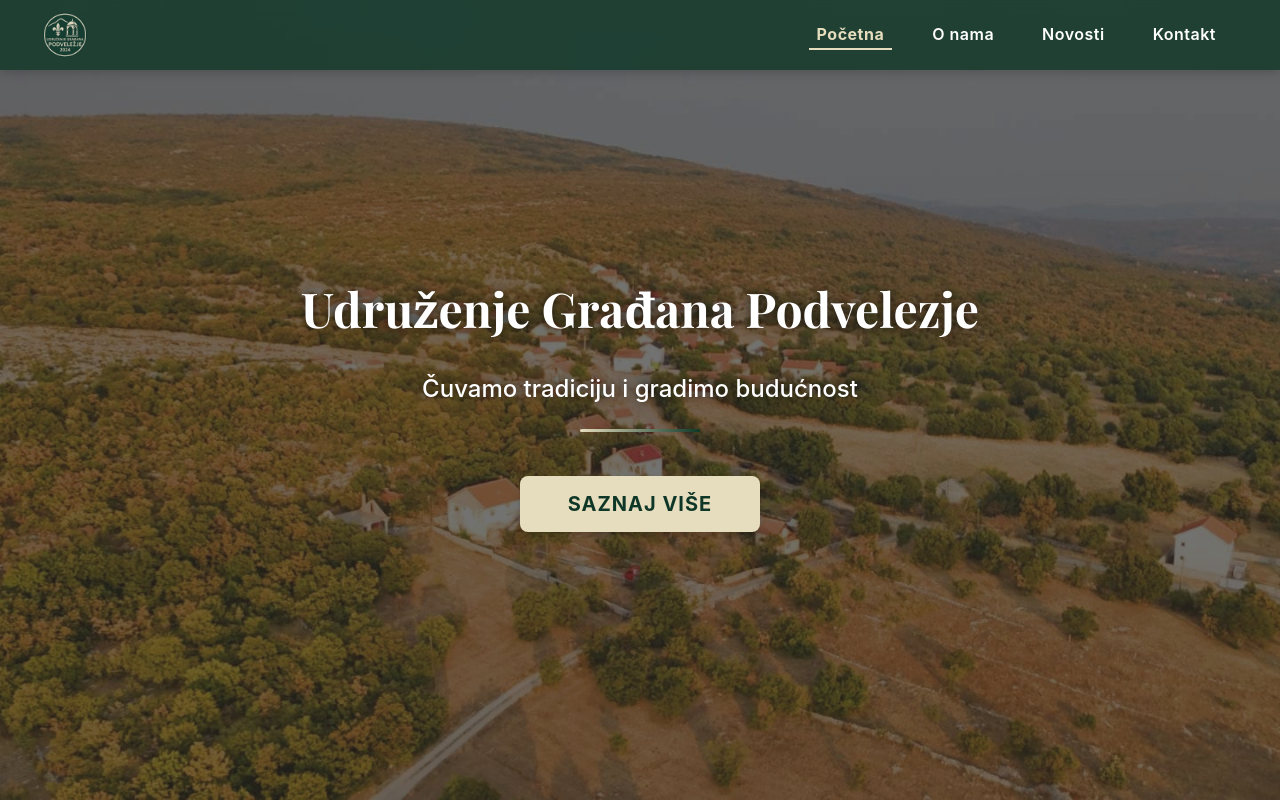
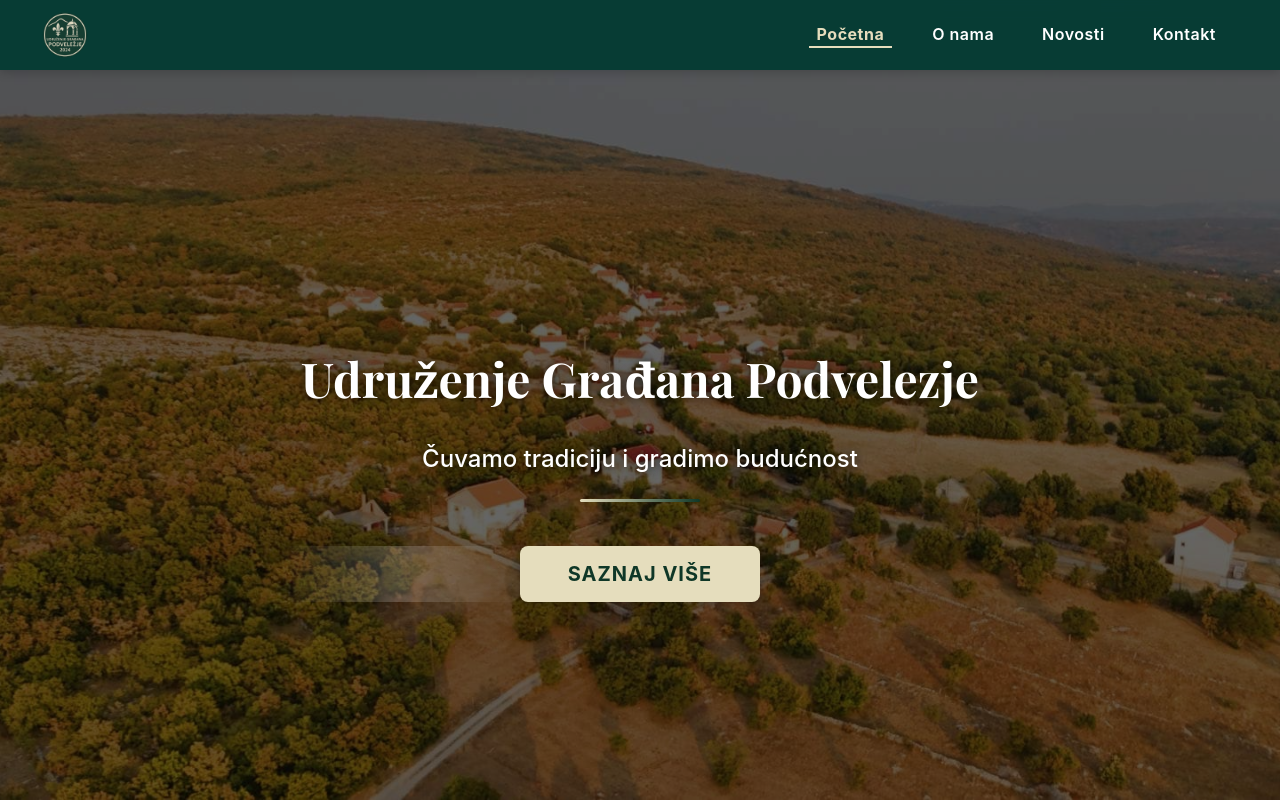
Before and after one commit to ugpodvelezje/ug-podvelezje, an Angular app: page / in a window 1280 px wide. Shown: the top 802 px of the page. Built offline with nearby package versions, Linux system fonts and the light colour scheme.

Commit message:
Enhance hero component with fade transition and preload next image functionality; update navbar for improved active state handling and section visibility detection.

```diff
--- a/src/app/components/hero/hero.component.html
+++ b/src/app/components/hero/hero.component.html
@@ -1,7 +1,8 @@
 <section class="hero">
   <div class="hero__background"
        [ngClass]="{'hero__background--fading': isFading()}"
-       [style.backgroundImage]="'url(' + currentImage().url + ')'">
+       [style.backgroundImage]="'url(' + currentImage().url + ')'"
+       [style.--next-image]="nextImage() ? 'url(' + nextImage()?.url + ')' : 'none'">
   </div>
 
   <div class="hero__content">
--- a/src/app/components/hero/hero.component.scss
+++ b/src/app/components/hero/hero.component.scss
@@ -2,13 +2,12 @@
 
 .hero {
   position: relative;
-  width: 100vw;
+  width: 100%;
   height: 100vh;
   overflow: hidden;
   margin: 0;
   padding: 0;
-  left: 0;
-  top: 0;
+  z-index: 0;
 
   // Background with image
   &__background {
@@ -19,8 +18,10 @@
     height: 100%;
     background-size: cover;
     background-position: center;
-    transition: opacity abstracts.$transition-slow;
+    transition: opacity 0.8s ease-in-out;
     z-index: 1;
+    margin: 0;
+    padding: 0;
 
     // Dark overlay over image
     &::after {
@@ -34,9 +35,27 @@
       z-index: 2;
     }
 
-    // Fading animation
+    // Create a second background element for fade transition
+    &::before {
+      content: '';
+      position: absolute;
+      top: 0;
+      left: 0;
+      width: 100%;
+      height: 100%;
+      background-size: cover;
+      background-position: center;
+      background-image: var(--next-image);
+      opacity: 0;
+      transition: opacity 0.8s ease-in-out;
+      z-index: 1;
+    }
+
+    // Fade transition
     &--fading {
-      opacity: 0;
+      &::before {
+        opacity: 1;
+      }
     }
   }
 
@@ -51,6 +70,7 @@
     justify-content: center;
     align-items: center;
     padding: 0;
+    margin-top: 70px; // Offset for navbar
   }
 
   &__content-wrapper {
@@ -161,10 +181,30 @@
     letter-spacing: 1px;
     box-shadow: 0 4px 6px rgba(0, 0, 0, 0.1), 0 1px 3px rgba(0, 0, 0, 0.1);
     font-size: abstracts.$font-size-md;
+    text-decoration: none;
+    transition: all 0.3s ease;
+    position: relative;
+    overflow: hidden;
+
+    &::before {
+      content: '';
+      position: absolute;
+      top: 0;
+      left: -100%;
+      width: 100%;
+      height: 100%;
+      background: linear-gradient(90deg, transparent, rgba(255, 255, 255, 0.2), transparent);
+      transition: all 0.4s ease;
+    }
 
     &:hover {
       transform: translateY(-2px);
       box-shadow: 0 7px 14px rgba(0, 0, 0, 0.1), 0 3px 6px rgba(0, 0, 0, 0.1);
+      background-color: #043c33; /* Green color on hover */
+
+      &::before {
+        left: 100%;
+      }
     }
 
     &.bounce {
--- a/src/app/components/hero/hero.component.ts
+++ b/src/app/components/hero/hero.component.ts
@@ -22,10 +22,11 @@ export class HeroComponent implements OnInit, OnDestroy {
 
   // Configure slideshow settings
   readonly slideshowDelay = 5000; // 5 seconds
-  readonly fadeTransitionTime = 500; // 0.5 seconds
+  readonly slideTransitionTime = 800; // 0.8 seconds
 
   // For managing animation states
   isFading = signal<boolean>(false);
+  nextImage = signal<HeroImage | null>(null); // Store the next image to preload
 
   constructor(@Inject(PLATFORM_ID) platformId: Object) {
     this.isBrowser = isPlatformBrowser(platformId);
@@ -59,18 +60,40 @@ export class HeroComponent implements OnInit, OnDestroy {
   private startSlideshow(): void {
     if (!this.isBrowser) return;
 
+    // Pre-calculate next image for smoother transitions
+    const preloadNextImage = () => {
+      // Get the next image that will be shown
+      const currentIndex = this.slideshowService.activeIndex();
+      const images = this.slideshowService.images();
+      const nextIndex = (currentIndex + 1) % images.length;
+      this.nextImage.set(images[nextIndex]);
+
+      // Preload the image
+      if (this.isBrowser && this.nextImage()) {
+        const img = new Image();
+        img.src = this.nextImage()!.url;
+      }
+    };
+
+    // Initial preload of the next image
+    preloadNextImage();
+
     this.slideshowInterval = window.setInterval(() => {
+      // Preload the next image before starting transition
+      preloadNextImage();
+
+      // Start slide transition
       this.isFading.set(true);
 
-      // Wait for fadeout animation
+      // Wait for slide-out animation to complete
       setTimeout(() => {
         // Advance to next image
         this.slideshowService.nextImage();
         this.currentImage.set(this.slideshowService.getCurrentImage());
 
-        // Reset fade state
+        // Reset slide state
         this.isFading.set(false);
-      }, this.fadeTransitionTime);
+      }, this.slideTransitionTime);
     }, this.slideshowDelay);
   }
 
--- a/src/app/components/navbar/navbar.component.html
+++ b/src/app/components/navbar/navbar.component.html
@@ -9,22 +9,36 @@
     <nav class="navbar__nav">
       <ul class="navbar__nav-list">
         <li class="navbar__nav-item">
-          <a routerLink="/" routerLinkActive="navbar__nav-link--active" [routerLinkActiveOptions]="{exact: true}" class="navbar__nav-link" (click)="closeMobileMenu()">
+          <a routerLink="/"
+             routerLinkActive="navbar__nav-link--active"
+             [routerLinkActiveOptions]="{exact: true}"
+             class="navbar__nav-link"
+             (click)="closeMobileMenu()">
             Početna
           </a>
         </li>
         <li class="navbar__nav-item">
-          <a routerLink="/" fragment="about" class="navbar__nav-link" (click)="navigateToAbout()">
+          <a routerLink="/"
+             fragment="about"
+             [class.navbar__nav-link--active]="isAboutActive()"
+             class="navbar__nav-link"
+             (click)="navigateToAbout()">
             O nama
           </a>
         </li>
         <li class="navbar__nav-item">
-          <a routerLink="/news" routerLinkActive="navbar__nav-link--active" class="navbar__nav-link" (click)="closeMobileMenu()">
+          <a routerLink="/news"
+             routerLinkActive="navbar__nav-link--active"
+             class="navbar__nav-link"
+             (click)="closeMobileMenu()">
             Novosti
           </a>
         </li>
         <li class="navbar__nav-item">
-          <a routerLink="/contact" routerLinkActive="navbar__nav-link--active" class="navbar__nav-link" (click)="closeMobileMenu()">
+          <a routerLink="/contact"
+             routerLinkActive="navbar__nav-link--active"
+             class="navbar__nav-link"
+             (click)="closeMobileMenu()">
             Kontakt
           </a>
         </li>
--- a/src/app/components/navbar/navbar.component.scss
+++ b/src/app/components/navbar/navbar.component.scss
@@ -11,7 +11,7 @@
   transition: all abstracts.$transition-medium;
 
   // Default state - consistent background across all pages
-  background-color: rgba(abstracts.$primary-color, 0.8);
+  background-color: rgba(4, 60, 51, 0.95); // #043c33 with slight transparency
   backdrop-filter: blur(8px);
   box-shadow: 0 2px 10px rgba(0, 0, 0, 0.2);
 
@@ -65,6 +65,9 @@
 
   &__nav-list {
     @include abstracts.flex(row, flex-end, center);
+    list-style-type: none;
+    padding: 0;
+    margin: 0;
 
     // Stack vertically on mobile
     .navbar--mobile-open & {
@@ -75,6 +78,7 @@
 
   &__nav-item {
     margin: 0 abstracts.$spacing-md;
+    display: inline-block;
 
     // Add spacing on mobile
     .navbar--mobile-open & {
@@ -88,40 +92,34 @@
     font-weight: 600;
     padding: abstracts.$spacing-xs abstracts.$spacing-sm;
     position: relative;
-    transition: color abstracts.$transition-medium;
+    transition: all abstracts.$transition-medium;
     letter-spacing: 0.5px;
-
-    // Hover effect
-    &::after {
-      content: '';
-      position: absolute;
-      bottom: -2px;
-      left: 0;
-      width: 0;
-      height: 2px;
-      background-color: abstracts.$secondary-color;
-      transition: width abstracts.$transition-medium;
-    }
+    text-decoration: none;
+    border-bottom: 2px solid transparent;
 
     &:hover {
       color: abstracts.$secondary-color;
     }
 
-    &:hover::after,
-    &--active::after {
-      width: 100%;
-    }
-
-    // Active state
+    // Active state - more distinct styling
     &--active {
       font-weight: 700;
       color: abstracts.$secondary-color;
+      border-bottom: 2px solid abstracts.$secondary-color;
+      padding-bottom: 2px;
     }
 
     // Mobile styles
     .navbar--mobile-open & {
       font-size: abstracts.$font-size-lg;
       padding: abstracts.$spacing-sm;
+
+      // Active state on mobile
+      &--active {
+        border-bottom: none;
+        background-color: rgba(abstracts.$secondary-color, 0.2);
+        border-radius: abstracts.$border-radius-sm;
+      }
     }
   }
 
@@ -169,7 +167,7 @@
 
   // When mobile menu is open
   &--mobile-open {
-    background-color: abstracts.$primary-color;
+    background-color: #043c33; // Solid color when menu is open
     @include abstracts.shadow-md;
   }
 }
--- a/src/app/components/navbar/navbar.component.ts
+++ b/src/app/components/navbar/navbar.component.ts
@@ -1,6 +1,7 @@
-import { Component, HostListener, signal, PLATFORM_ID, Inject } from '@angular/core';
-import { CommonModule, isPlatformBrowser } from '@angular/common';
+import { Component, HostListener, signal, PLATFORM_ID, Inject, OnInit, OnDestroy } from '@angular/core';
+import { CommonModule, isPlatformBrowser, Location } from '@angular/common';
 import { RouterLink, RouterLinkActive, Router, NavigationEnd } from '@angular/router';
+import { filter, Subscription } from 'rxjs';
 
 interface NavItem {
   label: string;
@@ -14,12 +15,22 @@ interface NavItem {
   templateUrl: './navbar.component.html',
   styleUrls: ['./navbar.component.scss']
 })
-export class NavbarComponent {
+export class NavbarComponent implements OnInit, OnDestroy {
   // Track the mobile menu state
   isMobileMenuOpen = signal<boolean>(false);
 
   // Track scroll state for changing navbar appearance
   isScrolled = signal<boolean>(false);
+
+  // Track About section visibility
+  isAboutVisible = signal<boolean>(false);
+
+  // Track current active route
+  currentRoute = signal<string>('');
+
+  // Subscription for cleanup
+  private routerSubscription: Subscription | null = null;
+  private scrollHandler: any = null;
 
   // Flag to check if we're in browser environment
   private isBrowser: boolean;
@@ -27,13 +38,65 @@ export class NavbarComponent {
   // Define navigation items
   navItems: NavItem[] = [
     { label: 'Početna', route: '/' },
-    { label: 'O nama', route: '/about' },
+    { label: 'O nama', route: '/#about' },
     { label: 'Novosti', route: '/news' },
     { label: 'Kontakt', route: '/contact' }
   ];
 
-  constructor(@Inject(PLATFORM_ID) platformId: Object) {
+  constructor(
+    @Inject(PLATFORM_ID) platformId: Object,
+    private router: Router,
+    private location: Location
+  ) {
     this.isBrowser = isPlatformBrowser(platformId);
+  }
+
+  ngOnInit(): void {
+    if (this.isBrowser) {
+      // Listen to route changes to update active states
+      this.routerSubscription = this.router.events.pipe(
+        filter(event => event instanceof NavigationEnd)
+      ).subscribe((event) => {
+        if (event instanceof NavigationEnd) {
+          this.currentRoute.set(event.urlAfterRedirects);
+          // Check for section visibility after route change
+          setTimeout(() => this.checkSectionVisibility(), 300);
+        }
+      });
+
+      // Add scroll event listener with bound function reference for proper cleanup
+      this.scrollHandler = this.checkSectionVisibility.bind(this);
+      window.addEventListener('scroll', this.scrollHandler);
+
+      // Initial check for section visibility
+      setTimeout(() => this.checkSectionVisibility(), 300);
+    }
+  }
+
+  ngOnDestroy(): void {
+    if (this.isBrowser) {
+      // Clean up all subscriptions
+      if (this.routerSubscription) {
+        this.routerSubscription.unsubscribe();
+      }
+
+      // Clean up scroll event listener
+      if (this.scrollHandler) {
+        window.removeEventListener('scroll', this.scrollHandler);
+      }
+    }
+  }
+
+  // Check which section is currently visible
+  private checkSectionVisibility(): void {
+    if (!this.isBrowser) return;
+
+    // Check if about section is in view
+    const aboutSection = document.getElementById('about');
+    if (aboutSection) {
+      const aboutVisible = this.isElementInMiddleOfViewport(aboutSection);
+      this.isAboutVisible.set(aboutVisible);
+    }
   }
 
   // Listen for scroll events
@@ -41,9 +104,12 @@ export class NavbarComponent {
   onWindowScroll(): void {
     if (!this.isBrowser) return;
 
-    // Change navbar style when scrolled past a threshold (e.g., 50px)
+    // Change navbar style when scrolled
     const scrollThreshold = 50;
     this.isScrolled.set(window.scrollY > scrollThreshold);
+
+    // Update section visibility on scroll
+    this.checkSectionVisibility();
   }
 
   // Toggle mobile menu
@@ -51,7 +117,7 @@ export class NavbarComponent {
     this.isMobileMenuOpen.update(state => !state);
   }
 
-  // Close mobile menu (e.g., after clicking a link)
+  // Close mobile menu
   closeMobileMenu(): void {
     this.isMobileMenuOpen.set(false);
   }
@@ -76,11 +142,46 @@ export class NavbarComponent {
 
     this.closeMobileMenu();
 
-    // Check if we're already on the home page
-    if (window.location.pathname === '/') {
-      // If we're already on the home page, just scroll to the element
+    // If we're already on the home page, just scroll to the about section
+    if (this.location.path() === '' || this.location.path() === '/') {
       this.scrollToElement('about');
+    } else {
+      // Otherwise navigate to home with fragment
+      this.router.navigate(['/'], { fragment: 'about' });
     }
-    // Router will handle navigation to home page with fragment
+  }
+
+  // Check if About section is active
+  isAboutActive(): boolean {
+    if (!this.isBrowser) return false;
+
+    const path = this.location.path();
+
+    // Check if we're on the home page with about fragment OR if about section is visible
+    if ((path === '' || path === '/') && this.isAboutVisible()) {
+      return true;
+    }
+
+    // Check if URL explicitly has the about fragment
+    return path === '/#about' || path === '/?#about';
+  }
+
+  // Check if element is in the middle part of the viewport (more accurate for large sections)
+  private isElementInMiddleOfViewport(element: HTMLElement): boolean {
+    if (!element) return false;
+
+    const rect = element.getBoundingClientRect();
+    const windowHeight = window.innerHeight || document.documentElement.clientHeight;
+
+    // Element takes significant portion of the screen or its middle part is visible
+    const elementHeight = rect.bottom - rect.top;
+    const elementMiddle = rect.top + elementHeight / 2;
+
+    return (
+      // Either the element is large enough to fill most of the viewport
+      (elementHeight > windowHeight * 0.7) ||
+      // Or the middle of the element is in the middle portion of the viewport
+      (elementMiddle > windowHeight * 0.3 && elementMiddle < windowHeight * 0.7)
+    );
   }
 }
```
